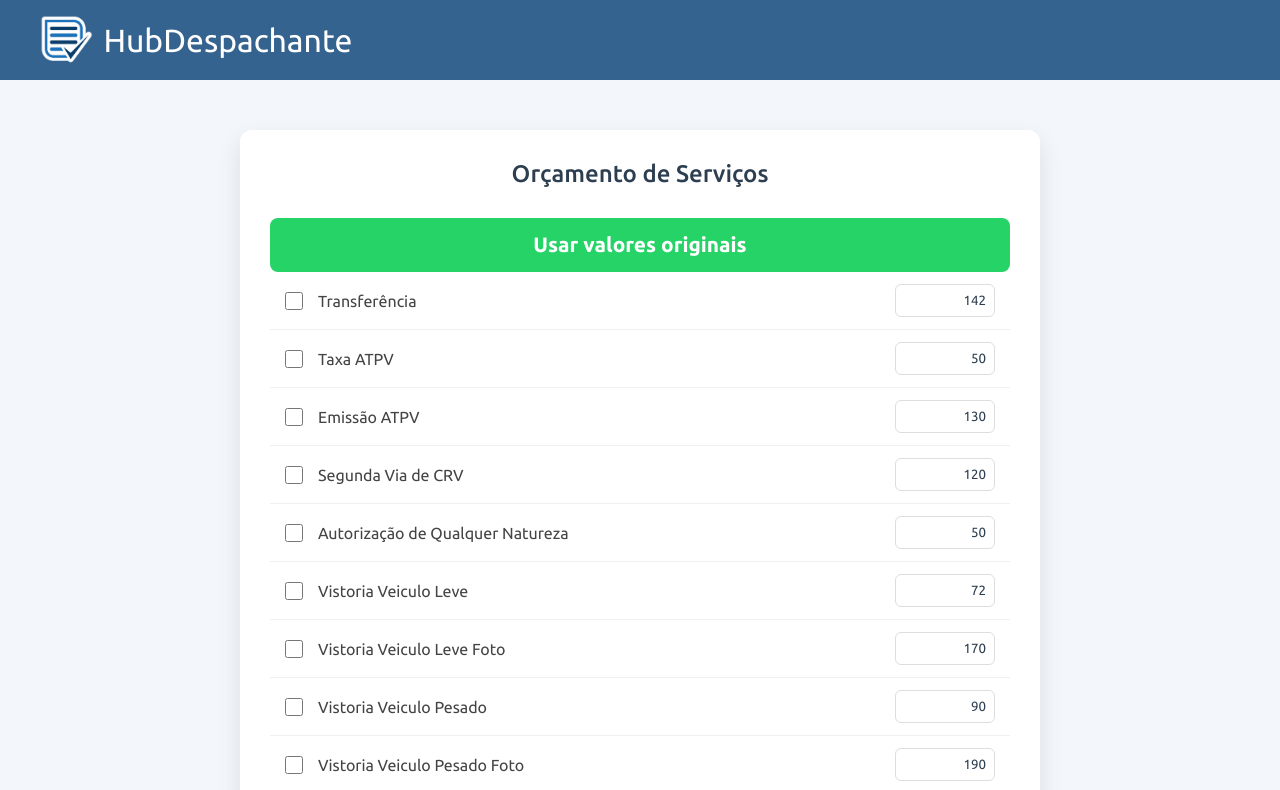
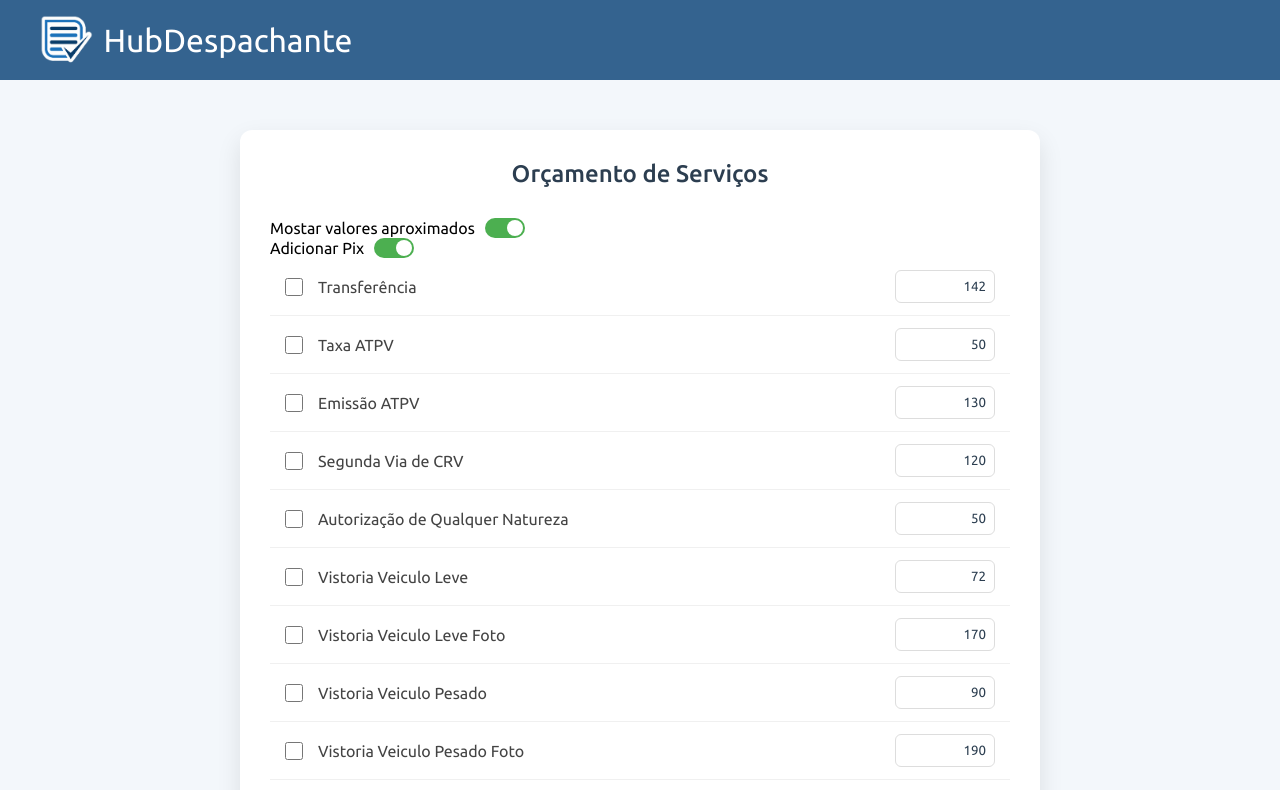
Before and after one commit to lucascamposx/HubDespachanteAlpha, a React (Vite) app: page /HubDespachanteAlpha/orcamento in a window 1280 px wide. Shown: the top 790 px of the page. Built offline with nearby package versions, Linux system fonts and the light colour scheme.

Commit message:
Switch toogle

```diff
--- a/package.json
+++ b/package.json
@@ -17,6 +17,7 @@
     "react-dom": "^19.2.0",
     "react-hook-form": "^7.69.0",
     "react-router-dom": "^7.11.0",
+    "react-switch": "^7.1.0",
     "react-toastify": "^11.0.5"
   },
   "devDependencies": {
--- /dev/null
+++ b/src/components/Switch/Switch.jsx
@@ -0,0 +1,24 @@
+import React from "react";
+import ReactSwitch from "react-switch";
+
+// Criamos o componente com letras maiúsculas para o React reconhecer
+const CustomSwitch = ({ checked, onChange, label }) => {
+  return (
+    <label style={{ display: 'flex', alignItems: 'center', gap: '10px', cursor: 'pointer' }}>
+      {label && <span>{label}</span>}
+      <ReactSwitch
+        onChange={onChange}
+        checked={checked}
+        offColor="#cccccc"
+        onColor="#4CAF50"
+        uncheckedIcon={false}
+        checkedIcon={false}
+        height={20}
+        width={40}
+        handleDiameter={16}
+      />
+    </label>
+  );
+};
+
+export default CustomSwitch;
--- a/src/pages/Orcamento/Orcamento.module.css
+++ b/src/pages/Orcamento/Orcamento.module.css
@@ -112,6 +112,7 @@ input[type="number"]::-webkit-inner-spin-button {
     transform: scale(0.98);
 }
 
+
 /* Responsividade */
 @media (max-width: 600px) {
     .itemServico {
--- a/src/pages/Orcamento/index.jsx
+++ b/src/pages/Orcamento/index.jsx
@@ -2,11 +2,12 @@ import styles from "./Orcamento.module.css";
 import Header from "../../components/Header";
 import { useState } from 'react';
 import { useEffect } from "react";
-import React from 'react';
 import { ToastContainer, toast } from 'react-toastify';
+import Switch from "../../components/Switch/Switch";
+
+export default function Orcamento() {
 
 
-export default function Orcamento() {
     const notifySucess = (message) => toast.success(message, {
         position: "top-right",
         autoClose: 5000,
@@ -99,7 +100,7 @@ export default function Orcamento() {
             total += valorEfetivo;
         });
 
-        texto += `\n*TOTAL: R$ ${total.toFixed(2).replace('.', ',')}*`;
+        texto += `\n*TOTAL: R$ ${total.toFixed(2).replace('.', ',')}* ${pix? "\n\nPara realizar o pagamento, segue a chave PIX:\n💳 *CPF:* 027.117.514-14\n👤 *Nome:* José André de França Bezerra\n🏦 *Banco:* Caixa Econômica Federal\n\nApós efetuar o pagamento, por favor envie o comprovante aqui. ✅" : ""}*`;
         return texto;
     };
     // Função que envia o texto gerado para a área de transferência (Ctrl+V)
@@ -119,6 +120,7 @@ export default function Orcamento() {
 
 
     const [valoresAproximados, setValoresAproximados] = useState(true);
+    const [pix, setPix] = useState(true);
 
     function setarValoresAproximados() {
         setValoresAproximados(!valoresAproximados);
@@ -131,7 +133,20 @@ export default function Orcamento() {
             <form className={styles.formOrcamento}>
                 <h2>Orçamento de Serviços</h2>
 
-                <button type="button" onClick={setarValoresAproximados}>{valoresAproximados ? "Usar valores originais" : "Usar valores aproximados"}</button>
+                {/* <button type="button" onClick={setarValoresAproximados}>{valoresAproximados ? "Usar valores originais" : "Usar valores aproximados"}</button> */}
+
+                <Switch
+                    className={styles.switchAproximados}
+                    label="Mostar valores aproximados"
+                    checked={valoresAproximados}
+                    onChange={(checked) => setValoresAproximados(checked)}
+                />
+                <Switch
+                    className={styles.switchAproximados}
+                    label="Adicionar Pix"
+                    checked={pix}
+                    onChange={(checked) => setPix(checked)}
+                />
 
                 {servicos.map((s, index) => (
                     <div key={index} className={styles.itemServico}>
```
Also changed, not shown: 1 other file (tests, documents, lock files or other folders).
